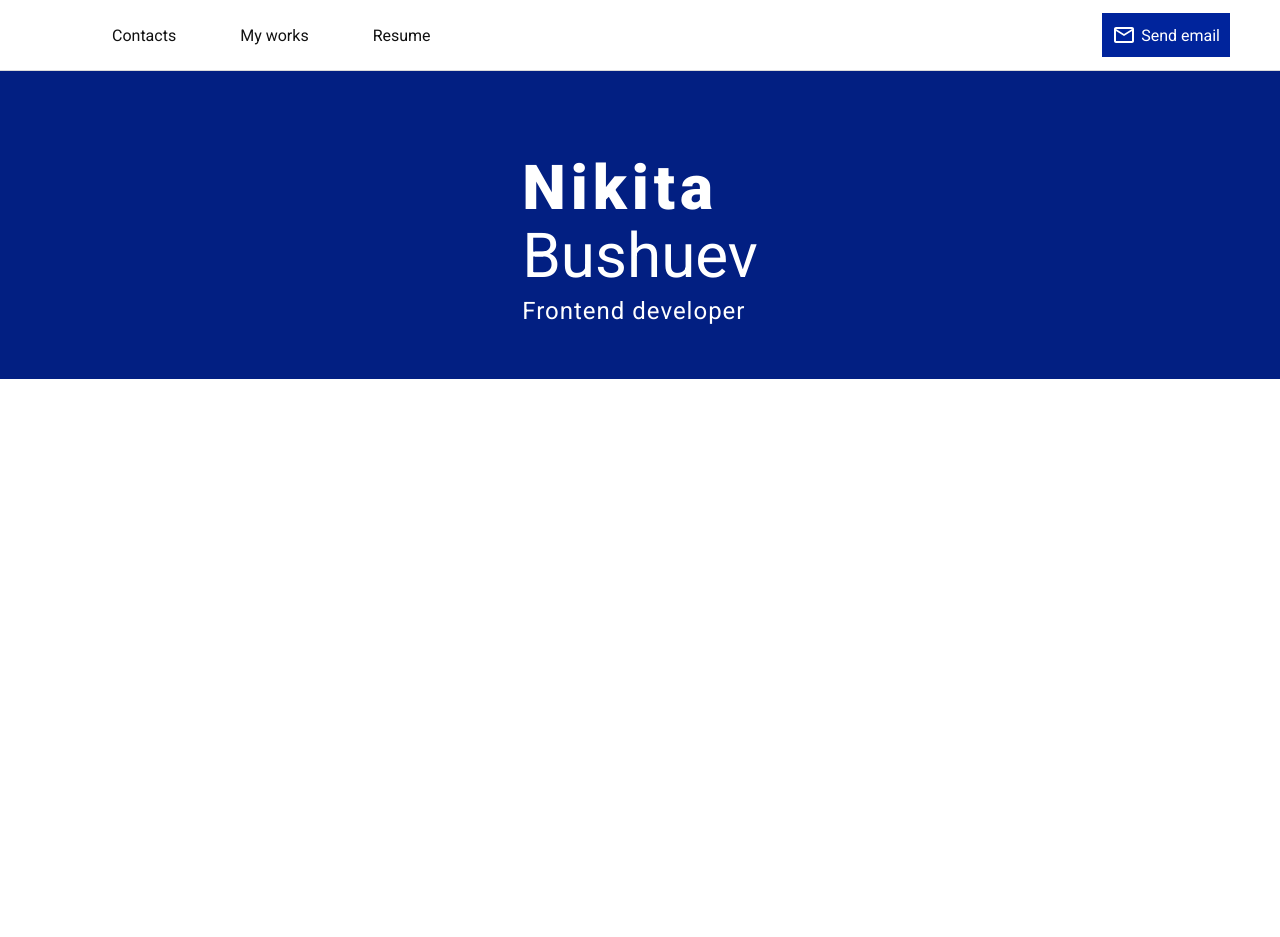
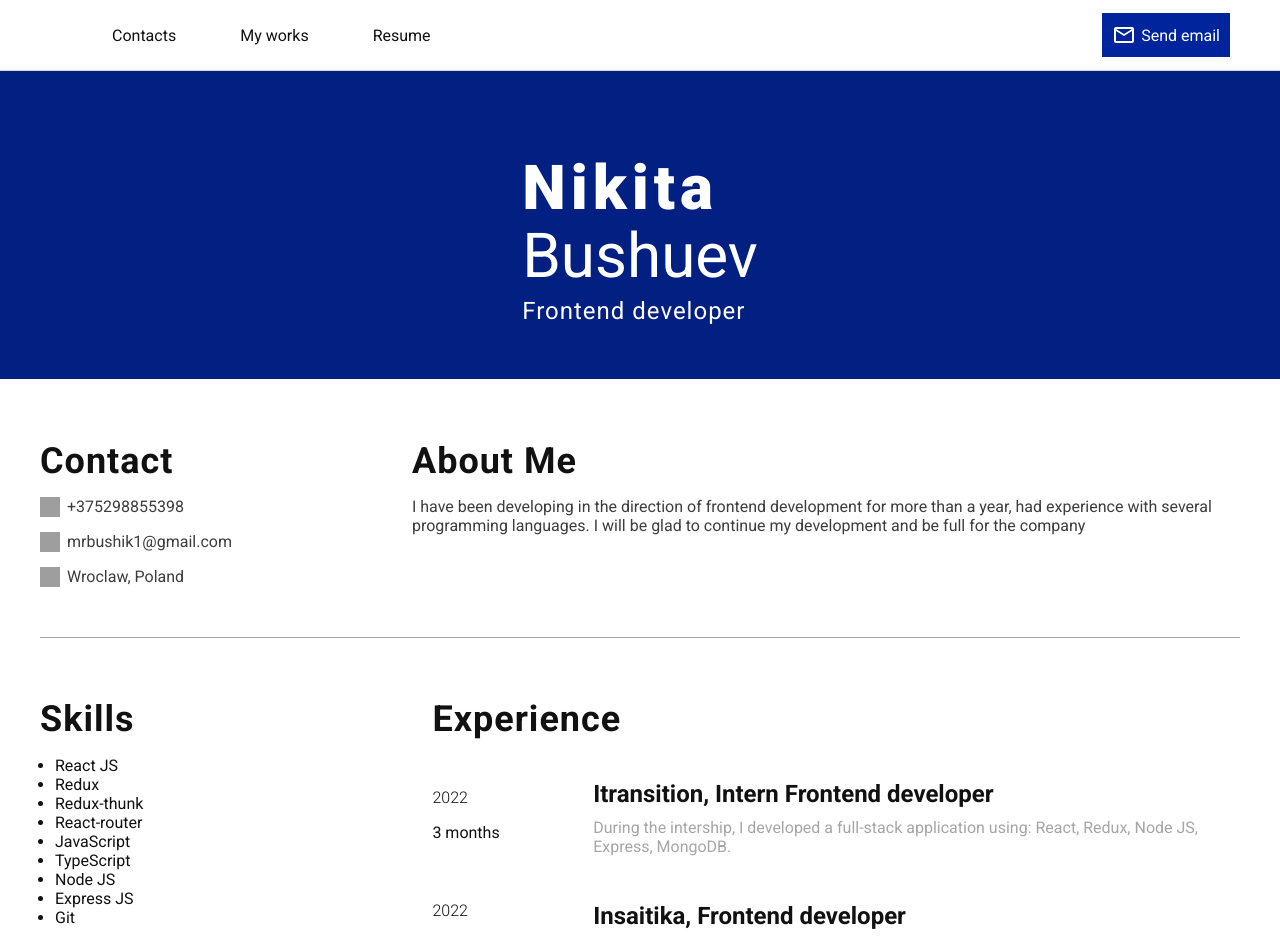
Before and after one commit to mrbushik/my-website, a React (Create React App) app: page /resume in a window 1280 px wide. Shown: the top 937 px of the page. Before the commit the page ends 800 px from the top, so only its background shows below. Built offline with nearby package versions, Linux system fonts and the light colour scheme; grey boxes are pictures that could not be loaded.

Commit message:
experience section

```diff
--- a/public/index.html
+++ b/public/index.html
@@ -21,6 +21,10 @@
     />
     <link
       href="https://fonts.googleapis.com/css2?family=Roboto:wght@700;900&display=swap"
+      rel="stylesheet"
+    />
+    <link
+      href="https://fonts.googleapis.com/css2?family=Roboto:wght@300;700;900&display=swap"
       rel="stylesheet"
     />
     <!--
--- a/src/Components/intesfaces.ts
+++ b/src/Components/intesfaces.ts
@@ -5,3 +5,9 @@ export interface aboutMeItemsInterface {
   link: string;
   icon: any;
 }
+export interface experienceInterface  {
+  year: number;
+  length: string;
+  company: string;
+  description: string;
+}
--- a/src/Components/pages/resumePage.tsx
+++ b/src/Components/pages/resumePage.tsx
@@ -1,17 +1,117 @@
 import React from "react";
+import { experienceInterface } from "../intesfaces";
+import ExperienceItem from "../ui/experienceItem";
 
 const ResumePage: React.FC = () => {
+  const skillsList: string[] = [
+    "React JS",
+    "Redux",
+    "Redux-thunk",
+    "React-router",
+    "JavaScript",
+    "TypeScript",
+    "Node JS",
+    "Express JS",
+    "Git",
+  ];
+  const experienceList: experienceInterface[] = [
+    {
+      year: 2022,
+      length: "3 months",
+      company: "Itransition, Intern Frontend developer ",
+      description:
+        "During the intership, I developed a full-stack application using: React, Redux, Node JS, Express, MongoDB.",
+    },
+    {
+      year: 2022,
+      length: "6 months",
+      company: "Insaitika, Frontend developer  ",
+      description:
+        "I did an internship in the direction of frontend development and worked with real orders",
+    },
+    {
+      year: 2021,
+      length: "1 year",
+      company: "PC master, repair of computers laptops and phones ",
+      description:
+        "He was engaged in the repair of various digital devices, communicated with customers and sold various services.",
+    },
+  ];
   return (
     <div>
       <div className="resume-header">
         <div className="resume-header__container">
-          {" "}
           <h2>Nikita</h2>
           <p className="resume-suriname">Bushuev</p>
           <p className="resume-subtitle">Frontend developer</p>
         </div>
       </div>
-      <div className="container"></div>
+      <div className="container">
+        <div className="resume-contact__container">
+          <div className="resume-contact__wrapper">
+            <h5 className="resume-section__name">Contact</h5>
+            <div>
+              <img
+                className="resume-contact-__img"
+                src="https://res.cloudinary.com/drfjcq9hg/image/upload/v1673863049/bushik123/phone_tpa14i.png"
+              />
+              <a>+375298855398</a>
+            </div>
+            <div>
+              <img
+                className="resume-contact-__img"
+                src="https://res.cloudinary.com/drfjcq9hg/image/upload/v1673863049/bushik123/mail_r75cd3.png"
+              />
+              <a>mrbushik1@gmail.com</a>
+            </div>
+            <div>
+              <img
+                className="resume-contact-__img"
+                src="https://res.cloudinary.com/drfjcq9hg/image/upload/v1673862784/bushik123/location_eohzk2.png"
+              />
+              <p>Wroclaw, Poland</p>
+            </div>
+          </div>
+          <div className="resume-about__wrapper">
+            <h5 className="resume-section__name">About Me</h5>
+            <p>
+              I have been developing in the direction of frontend development
+              for more than a year, had experience with several programming
+              languages. I will be glad to continue my development and be full
+              for the company
+            </p>
+          </div>
+        </div>
+        <div className="resume-middle__section">
+          <div className="resume_skills__list">
+            <h5 className="resume-section__name">Skills</h5>
+            <ul className="skills-list">
+              {skillsList.map((skill: string, index: number) => (
+                <li key={index}>{skill}</li>
+              ))}
+            </ul>
+          </div>
+          <div className="resume-experience__education">
+            <div className="resume-experience">
+              <h5 className="resume-section__name">Experience</h5>
+              {experienceList.map(
+                (item: experienceInterface, index: number) => (
+                  <ExperienceItem
+                    year={item.year}
+                    length={item.length}
+                    company={item.company}
+                    description={item.description}
+                    key={index}
+                  />
+                )
+              )}
+            </div>
+            <div className="resume-education">
+              <h5 className="resume-section__name">Education</h5>
+            </div>
+          </div>
+        </div>
+      </div>
     </div>
   );
 };
--- /dev/null
+++ b/src/Components/ui/experienceItem.tsx
@@ -0,0 +1,24 @@
+import React from "react";
+import { experienceInterface } from "../intesfaces";
+
+const ExperienceItem: React.FC<experienceInterface> = ({
+  year,
+  description,
+  length,
+  company,
+}) => {
+  return (
+    <div className='experience-item'>
+      <div className="experience-length__description">
+        <p className="experience-year">{year}</p>
+        <p >{length}</p>
+      </div>
+      <div className="experience-company__description">
+        <h5>{company}</h5>
+        <p>{description}</p>
+      </div>
+    </div>
+  );
+};
+
+export default ExperienceItem;
--- a/src/styles/main.scss
+++ b/src/styles/main.scss
@@ -8,7 +8,6 @@ body {
 
 a {
   text-decoration: none;
-  color: #ffffff;
 }
 
 ul {
@@ -245,6 +244,7 @@ ul {
   }
 }
 .contact-btn {
+  color: #fff;
   padding: 15px;
   background: #00249c;
   cursor: pointer;
@@ -305,10 +305,85 @@ ul {
   font-size: 24px;
   margin-top: 5px;
   letter-spacing: 1px;
-
   padding-bottom: 30px;
 }
+.resume-contact-__img {
+  width: 20px;
+  height: 20px;
+}
+.resume-contact__container {
+  padding-bottom: 50px;
+  border-bottom: 1px solid #a6a6a6;
+  color: rgb(61, 61, 61);
+  display: flex;
+}
+.resume-section__name {
+  color: #111111;
+  font-size: 36px;
+  letter-spacing: 1px;
+  margin-bottom: 10px;
+}
+.resume-contact__wrapper {
+  margin-right: 15%;
+  width: 250px;
+  div {
+    display: flex;
+    align-items: center;
+    margin-top: 15px;
+    img {
+      margin-right: 7px;
+    }
+  }
+  p {
+    margin: 0;
+  }
+}
+.resume-about__wrapper {
+  p {
+    margin-top: 15px;
+  }
+}
+.resume-middle__section {
+  display: flex;
+}
+.resume_skills__list {
+  margin-right: 15%;
+  width: 232px;
+}
+.skills-list {
+  list-style: disc;
+  padding-left: 15px;
+}
+
+.experience-item {
+  display: flex;
+  align-items: center;
+}
+.experience-length__description {
+  margin-right: 10%;
+  p {
+    min-width {
+    }
+    width: 80px;
+  }
+}
+.experience-year {
+  font-weight: 300;
+  margin-top: 25px;
+}
+.experience-company__description {
+  h5 {
+    margin-top: 30px;
+    margin-bottom: 10px;
+    font-size: 24px;
+  }
+  p {
+    margin-top: 0px;
+    color: #a6a6a6;
+  }
+}
 //resume page
+
 .aquamarine {
   background: #bde9c9;
 }
@@ -325,6 +400,7 @@ ul {
   padding: 10px;
   background: #00249c;
   cursor: pointer;
+  color: #fff;
 
   &:hover {
     transition: 0.2s linear;
```
